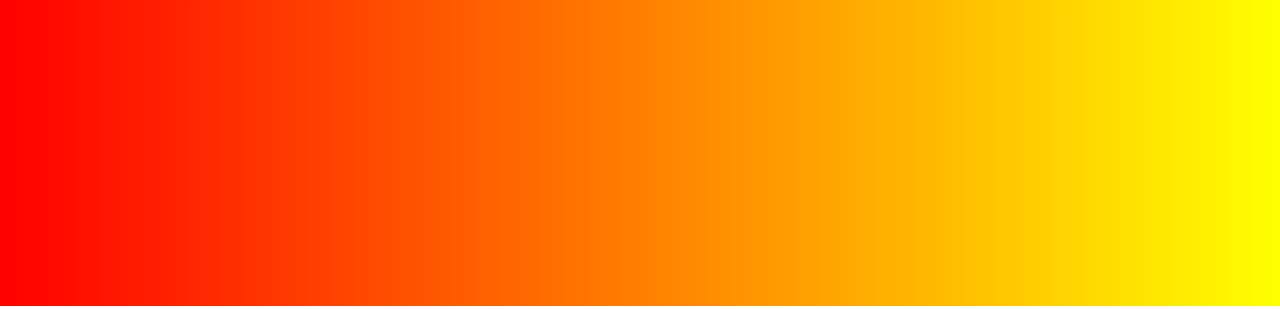
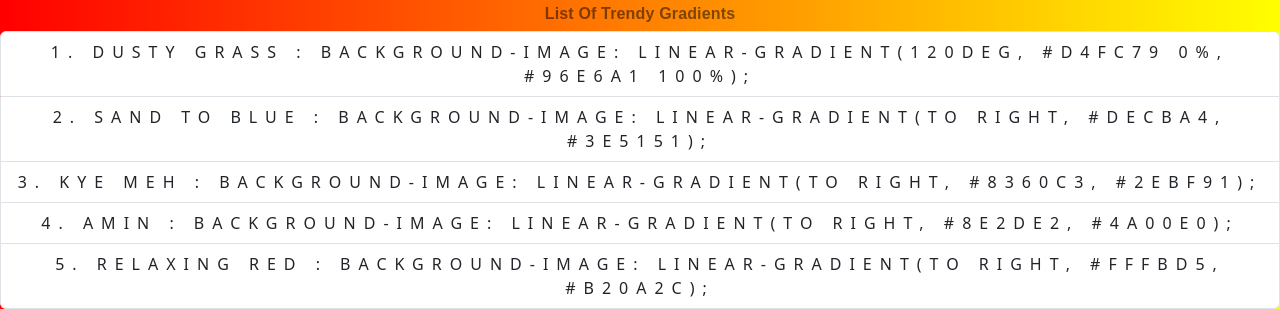
Before and after one commit to pranav-lad/css-gradient, a plain HTML site: page index.html in a window 1280 px wide. Shown: the part 494-803 px from the top of the page. Drawn offline with nearby package versions, Linux system fonts and the light colour scheme.

Commit message:
Update index.html

```diff
--- a/index.html
+++ b/index.html
@@ -37,7 +37,14 @@
             <input class="color1" type="color" name="color1" value="#00ff00">
             <input class="color2" type="color" name="color2" value="#ff0000">
             <h2>Current CSS Background</h2>
-            <h3></h3>
+            <h3>List Of Trendy Gradients</h3>
+        <ul class="list-group">
+  <li class="list-group-item">1. Dusty Grass : background-image: linear-gradient(120deg, #d4fc79 0%, #96e6a1 100%);</li>
+  <li class="list-group-item">2. Sand to Blue : background-image: linear-gradient(to right, #DECBA4, #3E5151);</li>
+  <li class="list-group-item">3. Kye Meh : background-image: linear-gradient(to right, #8360c3, #2ebf91);</li>
+  <li class="list-group-item">4. Amin : background-image: linear-gradient(to right, #8e2de2, #4a00e0);</li>
+  <li class="list-group-item">5. Relaxing Red : background-image: linear-gradient(to right, #fffbd5, #b20a2c);</li>
+</ul>
             <script type="text/javascript" src="script2.js"></script>
         <script type="textjavascript" src= "https://cdn.jsdelivr.net/npm/bootstrap@5.2.3/dist/js/bootstrap.min.js">
     </body>
```
